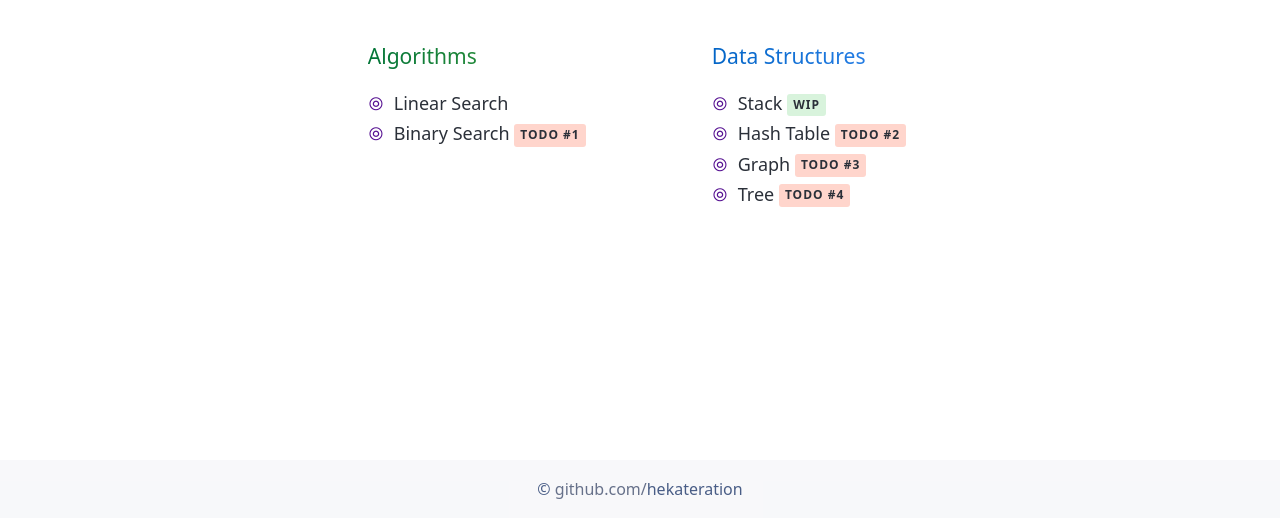
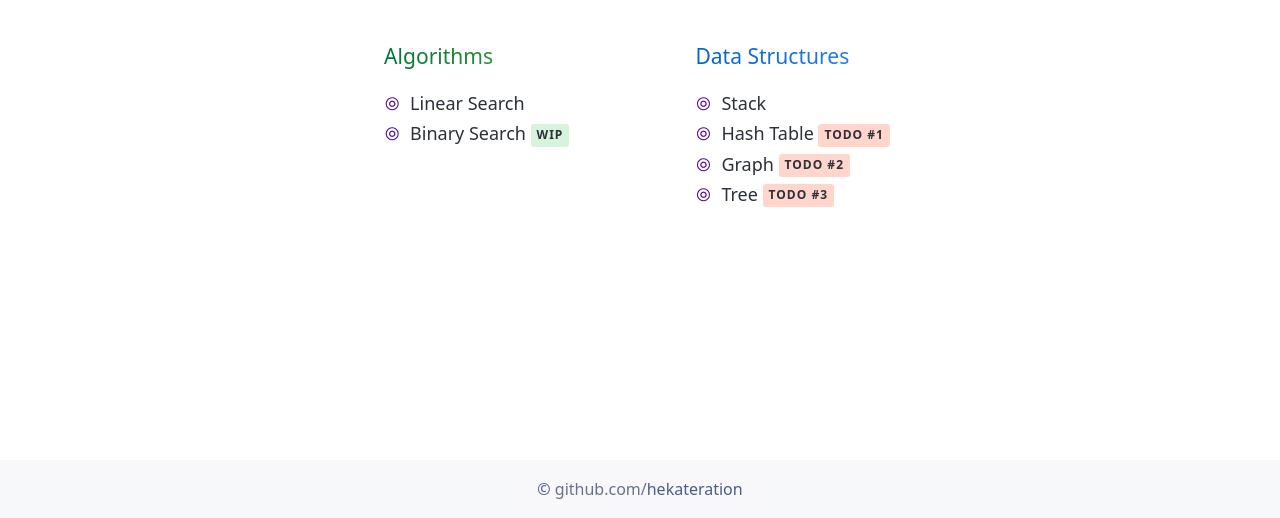
Before and after one commit to hekateration/das-visuals, a plain HTML site: page index.html in a window 1280 px wide. Shown: the part 282-800 px from the top of the page. Drawn offline with Linux system fonts and the light colour scheme.

Commit message:
Update: order of work assignments

```diff
--- a/index.html
+++ b/index.html
@@ -29,16 +29,16 @@
     <h3 class="gt-alg">Algorithms</h3>
     <ul>
       <li><a href="algorithms/linear-search.html">Linear Search</a></li>
-      <li><a href="algorithms/binary-search.html">Binary Search <span class="label todo">todo #1</span></a></li>
+      <li><a href="algorithms/binary-search.html">Binary Search <span class="label wip">wip</span></a></li>
     </ul>
   </div>
   <div class="column">
     <h3 class="gt-ds">Data Structures</h3>
     <ul>
-      <li><a href="data-structures/stack.html">Stack <span class="label wip">wip</span></a></li>
-      <li><a href="#">Hash Table <span class="label todo">todo #2</span></a></li>
-      <li><a href="#">Graph <span class="label todo">todo #3</span></a></li>
-      <li><a href="#">Tree <span class="label todo">todo #4</span></a></li>
+      <li><a href="data-structures/stack.html">Stack</a></li>
+      <li><a href="#">Hash Table <span class="label todo">todo #1</span></a></li>
+      <li><a href="#">Graph <span class="label todo">todo #2</span></a></li>
+      <li><a href="#">Tree <span class="label todo">todo #3</span></a></li>
     </ul>
   </div>
 </div>
```
